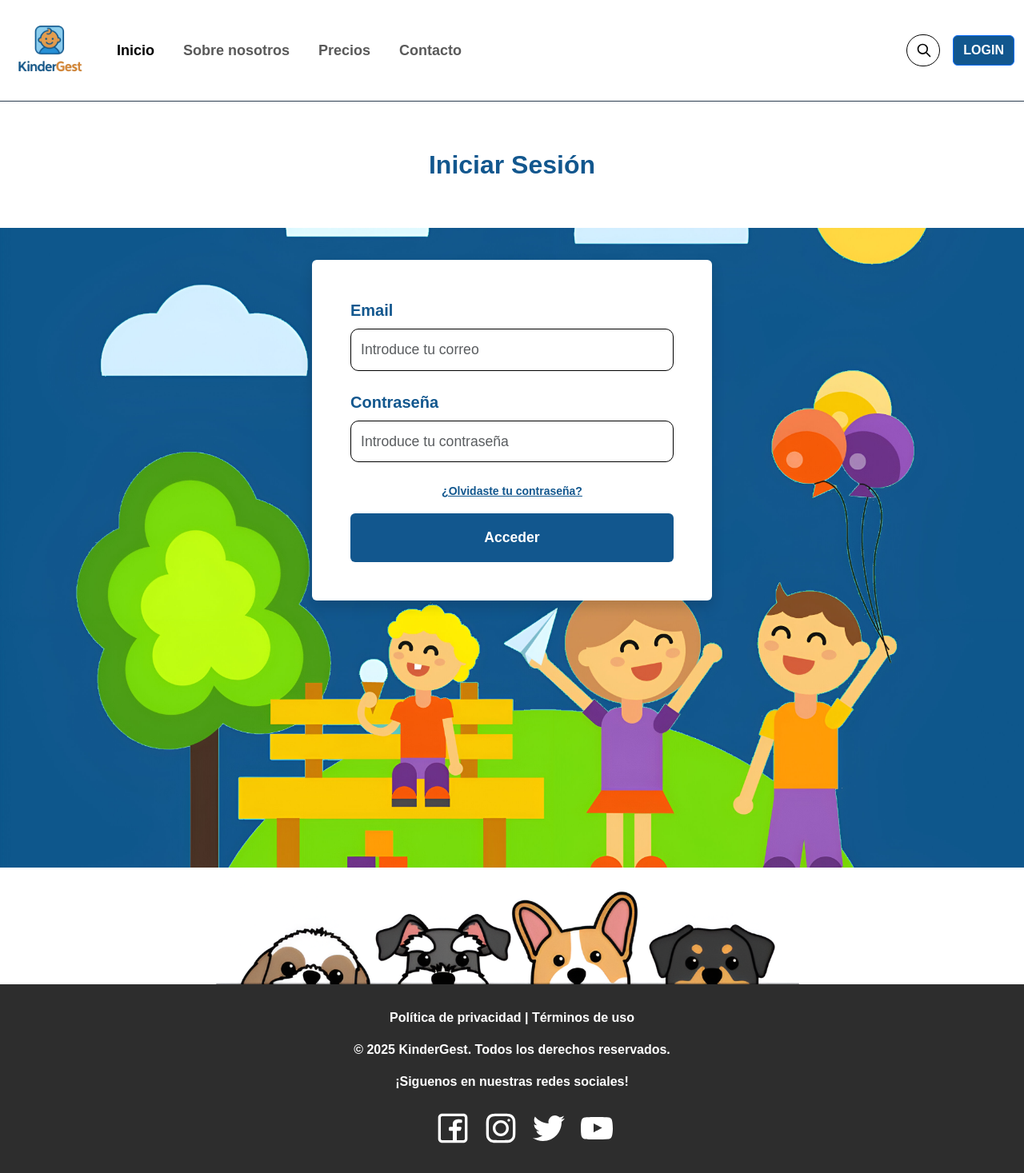
After one commit to aramnav/TFG, a PHP site: page /login.php in a window 1280 px wide. The commit adds this page. Shown: the whole page at 80% size. Run offline with PHP 8.4, Linux system fonts and the light colour scheme.

Commit message:
Tercer commit Login parte de diseño aparentemente terminada

```diff
--- a/footer.php
+++ b/footer.php
@@ -27,7 +27,6 @@
     .enlaces a:hover {
         text-decoration: underline;
     }
-
 </style>
 <!DOCTYPE html>
 <html lang="en">
@@ -53,6 +52,12 @@
             <li><a href="https://www.youtube.com/"><img src="recursos/icons/youtube.svg" alt="youtube" width="40px" height="40px"></a></li>
         </ul>
     </footer>
+    <script src="https://cdn.jsdelivr.net/npm/@popperjs/core@2.11.8/dist/umd/popper.min.js"
+        integrity="sha384-I7E8VVD/ismYTF4hNIPjVp/Zjvgyol6VFvRkX/vR+Vc4jQkC+hVqc2pM8ODewa9r"
+        crossorigin="anonymous"></script>
+    <script src="https://cdn.jsdelivr.net/npm/bootstrap@5.3.3/dist/js/bootstrap.min.js"
+        integrity="sha384-0pUGZvbkm6XF6gxjEnlmuGrJXVbNuzT9qBBavbLwCsOGabYfZo0T0to5eqruptLy"
+        crossorigin="anonymous"></script>
 </body>
 
 </html>
--- a/header.php
+++ b/header.php
@@ -69,7 +69,7 @@
                         <!-- Menú navegación -->
                         <ul class="navbar-nav mb-2 mb-lg-0">
                             <li class="nav-item">
-                                <a class="nav-link active" aria-current="page" href="#">Inicio</a>
+                                <a class="nav-link active" aria-current="page" href="index.php">Inicio</a>
                             </li>
                             <li class="nav-item">
                                 <a class="nav-link" href="#">Sobre nosotros</a>
@@ -90,7 +90,8 @@
                                     <img src="recursos/icons/buscar.svg" alt="lupa" width="20" height="20">
                                 </div>
                             </div>
-                            <button id="login" class="btn btn-primary" type="button">LOGIN</button>
+                            <a href="login.php"><button id="login" class="btn btn-primary" type="button">LOGIN</button></a>
+
                         </div>
                     </div>
                 </div>
--- /dev/null
+++ b/login.php
@@ -0,0 +1,58 @@
+<!DOCTYPE html>
+<html lang="en">
+
+<head>
+    <meta charset="UTF-8">
+    <meta name="viewport" content="width=device-width, initial-scale=1.0">
+    <title>Login</title>
+    <link rel="shortcut icon" href="recursos/img/Logo_sin_letra_sin_fondo.png" type="image/x-icon">
+    <link rel="stylesheet" href="styles.css">
+    <link href="https://cdn.jsdelivr.net/npm/bootstrap@5.3.3/dist/css/bootstrap.min.css" rel="stylesheet"
+        integrity="sha384-QWTKZyjpPEjISv5WaRU9OFeRpok6YctnYmDr5pNlyT2bRjXh0JMhjY6hW+ALEwIH" crossorigin="anonymous">
+</head>
+<style>
+</style>
+
+<body>
+    <?php
+    include 'header.php';
+    ?>
+
+    <h2 style="padding: 20px;">Iniciar Sesión</h2>
+    <div class="container-fluid position-relative p-0" style="min-height: 100vh; background: url('recursos/img/foto_login.jpg') no-repeat center center; background-size: cover;">
+
+        <div class="position-absolute start-50 translate-middle-x w-100 d-flex justify-content-center px-3" style="top: 5%;">
+            <div class="bg-white p-5 rounded shadow w-100" style="max-width: 500px;">
+                <form>
+                    <div class="mb-4" style="color: #12578e;">
+                        <label for="email" class="form-label fs-5">Email</label>
+                        <input type="email" class="form-control form-control-lg" id="email" placeholder="Introduce tu correo"
+                            style="border: 1px solid black; border-radius: 10px; font-size: 1.1rem; padding: 0.75rem;">
+                    </div>
+
+                    <div class="mb-4" style="color: #12578e;">
+                        <label for="password" class="form-label fs-5">Contraseña</label>
+                        <input type="password" class="form-control form-control-lg" id="password" placeholder="Introduce tu contraseña"
+                            style="border: 1px solid black; border-radius: 10px; font-size: 1.1rem; padding: 0.75rem;">
+                    </div>
+
+                    <div class="mb-3 text-center">
+                        <a href="#" class="small" style="color: #12578e;">¿Olvidaste tu contraseña?</a>
+                    </div>
+
+                    <button type="submit" class="btn px-5 py-3 w-100" style="background-color: #12578e; color: white; font-family: 'Poppins', sans-serif; font-weight: 600; font-size: 1.1rem;">
+                        Acceder
+                    </button>
+                </form>
+            </div>
+        </div>
+
+    </div>
+
+
+    <?php
+    include 'footer.php';
+    ?>
+</body>
+
+</html>
```
Also changed, not shown: index.php (+0 -11 lines), recursos/img/foto_login.jpg.
